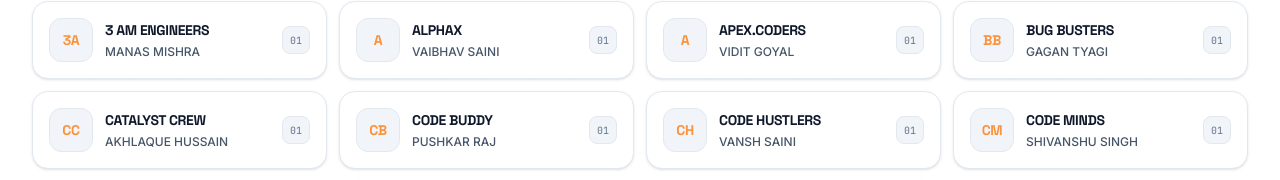
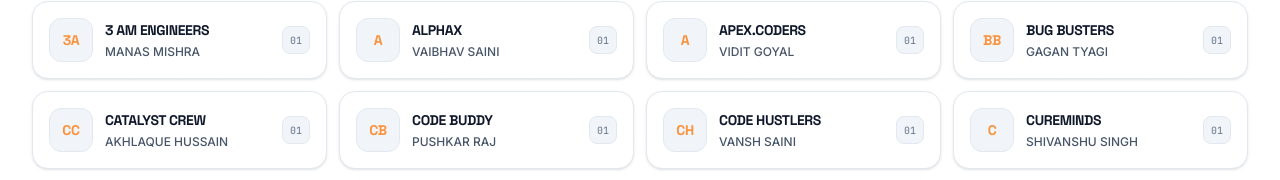
Before and after one commit to QuCodeXClub/TechThrive, a React (Vite) app in the folder frontend/: page /results/round-1 in a window 1280 px wide. Shown: the part 608-788 px from the top of the page. Built offline with nearby package versions, Linux system fonts and the light colour scheme.

Commit message:
fix: update team name from "CODE MINDS" to "CUREMINDS"

```diff
--- a/frontend/src/pages/results/RoundOneResultsPage.jsx
+++ b/frontend/src/pages/results/RoundOneResultsPage.jsx
@@ -10,7 +10,7 @@ const roundOneResults = [
 	{ teamName: "CATALYST CREW", teamLeader: "AKHLAQUE HUSSAIN" },
 	{ teamName: "CODE BUDDY", teamLeader: "PUSHKAR RAJ" },
 	{ teamName: "CODE HUSTLERS", teamLeader: "VANSH SAINI" },
-	{ teamName: "CODE MINDS", teamLeader: "SHIVANSHU SINGH" },
+	{ teamName: "CUREMINDS", teamLeader: "SHIVANSHU SINGH" },
 	{ teamName: "CODE PREDATORS", teamLeader: "ABHIJEET KUMAR" },
 	{ teamName: "CORESIX", teamLeader: "ANANT GUPTA" },
 	{ teamName: "DECODERS 2.0", teamLeader: "SEJAL SINGH" },
```
